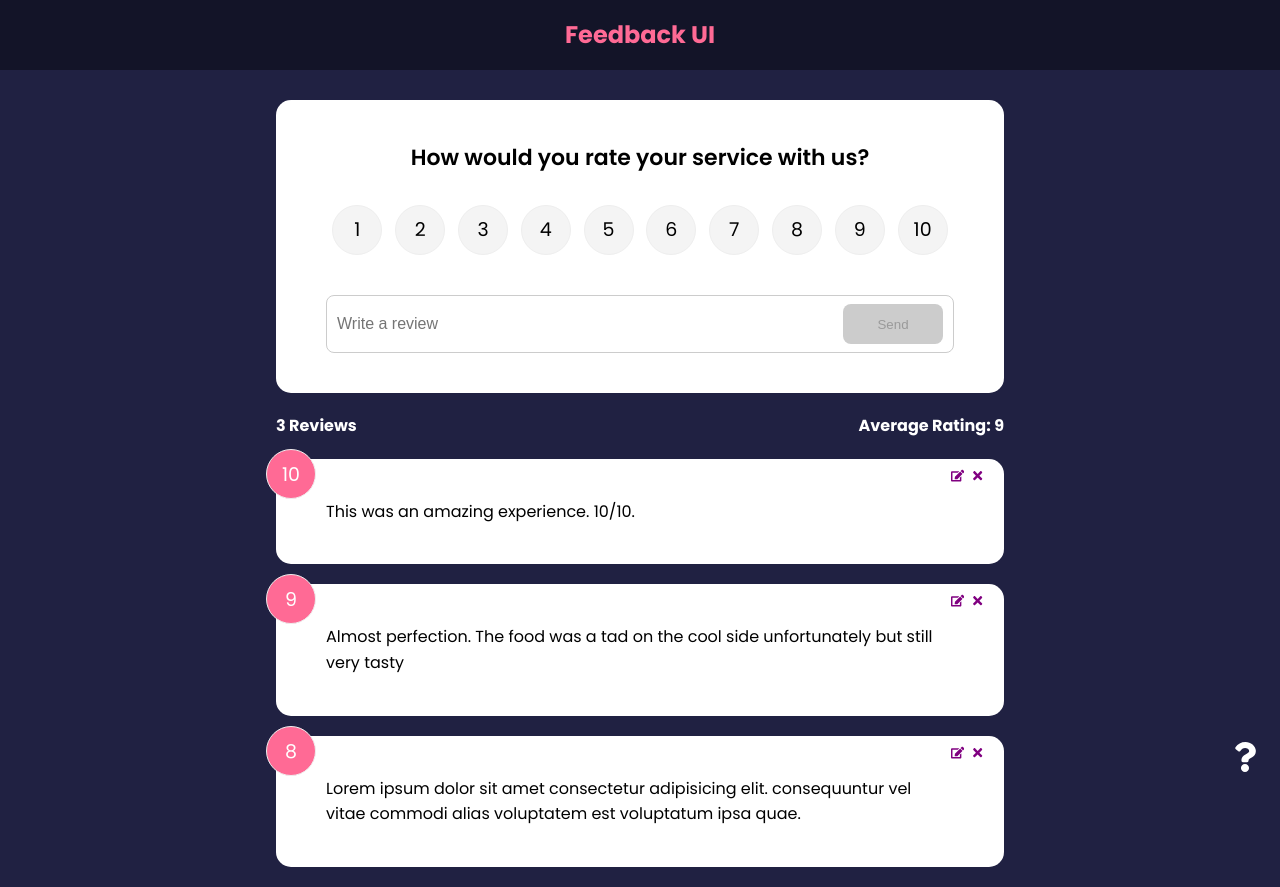
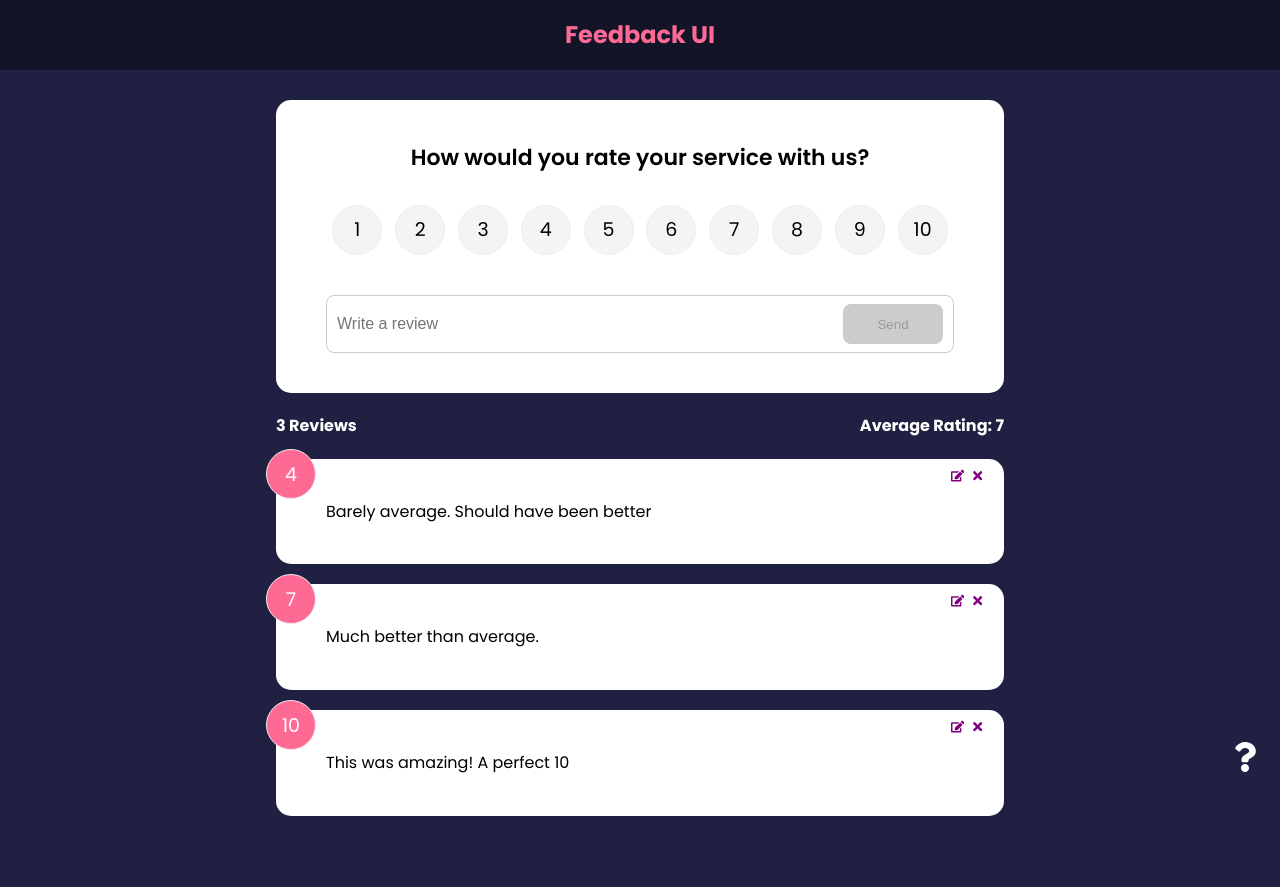
Before and after one commit to veloeditor/React-Feedback-App, a React (Create React App) app: page / in a window 1280 px wide. After the commit the page ends 836 px from the top, so only its background shows below. Built offline with nearby package versions, Linux system fonts and the light colour scheme; data requests are answered from the project's data file.

Commit message:
added json-server. moved feedback to json and in context retrieve data from json. added spinner to show while getting feedback. still need to tie edit and delete to use json server

```diff
--- /dev/null
+++ b/db.json
@@ -0,0 +1,19 @@
+{
+  "feedback": [
+    {
+      "id": 1,
+      "rating": 10,
+      "text": "This was amazing! A perfect 10"
+    },
+    {
+      "id": 2,
+      "rating": 7,
+      "text": "Much better than average."
+    },
+    {
+      "id": 3,
+      "rating": 4,
+      "text": "Barely average. Should have been better"
+    }
+  ]
+}
--- a/package.json
+++ b/package.json
@@ -6,6 +6,8 @@
     "@testing-library/jest-dom": "^5.16.1",
     "@testing-library/react": "^12.1.2",
     "@testing-library/user-event": "^13.5.0",
+    "concurrently": "^7.0.0",
+    "json-server": "^0.17.0",
     "react": "^17.0.2",
     "react-dom": "^17.0.2",
     "react-icons": "^4.3.1",
@@ -18,7 +20,9 @@
     "start": "react-scripts start",
     "build": "react-scripts build",
     "test": "react-scripts test",
-    "eject": "react-scripts eject"
+    "eject": "react-scripts eject",
+    "server": "json-server --watch db.json --port 4200",
+    "dev": "concurrently \"npm run server\" \"npm start\""
   },
   "eslintConfig": {
     "extends": [
--- a/src/components/FeedbackList.jsx
+++ b/src/components/FeedbackList.jsx
@@ -1,15 +1,18 @@
 import { useContext } from 'react';
 import FeedbackItem from './FeedbackItem';
 import FeedbackContext from '../context/FeedbackContext';
+import Spinner from './shared/Spinner';
 
 function FeedbackList() {
-  const { feedback } = useContext(FeedbackContext);
+  const { feedback, isLoading } = useContext(FeedbackContext);
 
-  if (!feedback || feedback.length === 0) {
+  if (!isLoading && (!feedback || feedback.length === 0)) {
     return <p>No Feedback Yet</p>;
   }
 
-  return (
+  return isLoading ? (
+    <Spinner />
+  ) : (
     <div className='feedback-list'>
       {feedback.map((item) => (
         <FeedbackItem key={item.id} item={item} />
--- /dev/null
+++ b/src/components/shared/Spinner.jsx
@@ -0,0 +1,13 @@
+import spinner from '../assets/spinner.gif';
+
+function Spinner() {
+  return (
+    <img
+      src={spinner}
+      alt='Loading...'
+      style={{ width: '100px', margin: 'auto', display: 'block' }}
+    />
+  );
+}
+
+export default Spinner;
--- a/src/context/FeedbackContext.js
+++ b/src/context/FeedbackContext.js
@@ -1,31 +1,30 @@
-import { createContext, useState } from 'react';
+import { createContext, useState, useEffect } from 'react';
 import { v4 as uuidv4 } from 'uuid';
 
 const FeedbackContext = createContext();
 
 export const FeedbackProvider = ({ children }) => {
-  const [feedback, setFeedback] = useState([
-    {
-      id: 1,
-      rating: 10,
-      text: 'This was an amazing experience. 10/10.',
-    },
-    {
-      id: 2,
-      rating: 9,
-      text: 'Almost perfection. The food was a tad on the cool side unfortunately but still very tasty',
-    },
-    {
-      id: 3,
-      rating: 8,
-      text: 'Lorem ipsum dolor sit amet consectetur adipisicing elit. consequuntur vel vitae commodi alias voluptatem est voluptatum ipsa quae.',
-    },
-  ]);
+  const [isLoading, setIsLoading] = useState(true);
+  const [feedback, setFeedback] = useState([]);
 
   const [feedbackEdit, setFeedbackEdit] = useState({
     item: {},
     edit: false,
   });
+
+  useEffect(() => {
+    fetchFeedback();
+  }, []);
+
+  // Get feedback
+  const fetchFeedback = async () => {
+    const response = await fetch(
+      `http://localhost:4200/feedback?_sort=id&_order=desc`
+    );
+    const data = await response.json();
+    setFeedback(data);
+    setIsLoading(false);
+  };
 
   const addFeedback = (newFeedback) => {
     newFeedback.id = uuidv4();
@@ -58,6 +57,7 @@ export const FeedbackProvider = ({ children }) => {
         deleteFeedback,
         addFeedback,
         editFeedback,
+        isLoading,
         feedbackEdit,
         updateFeedback,
       }}>
```
Also changed, not shown: src/components/assets/spinner.gif (added), 1 other file (tests, documents, lock files or other folders).
